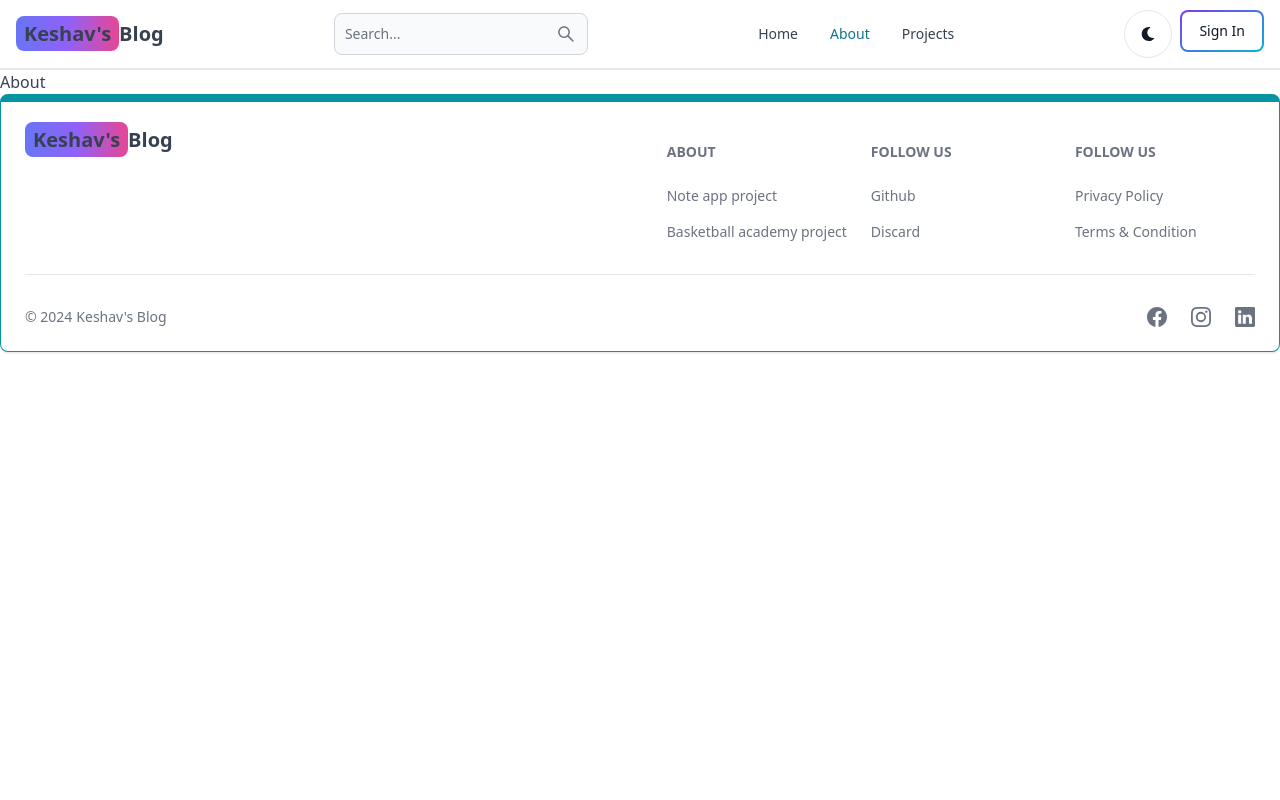
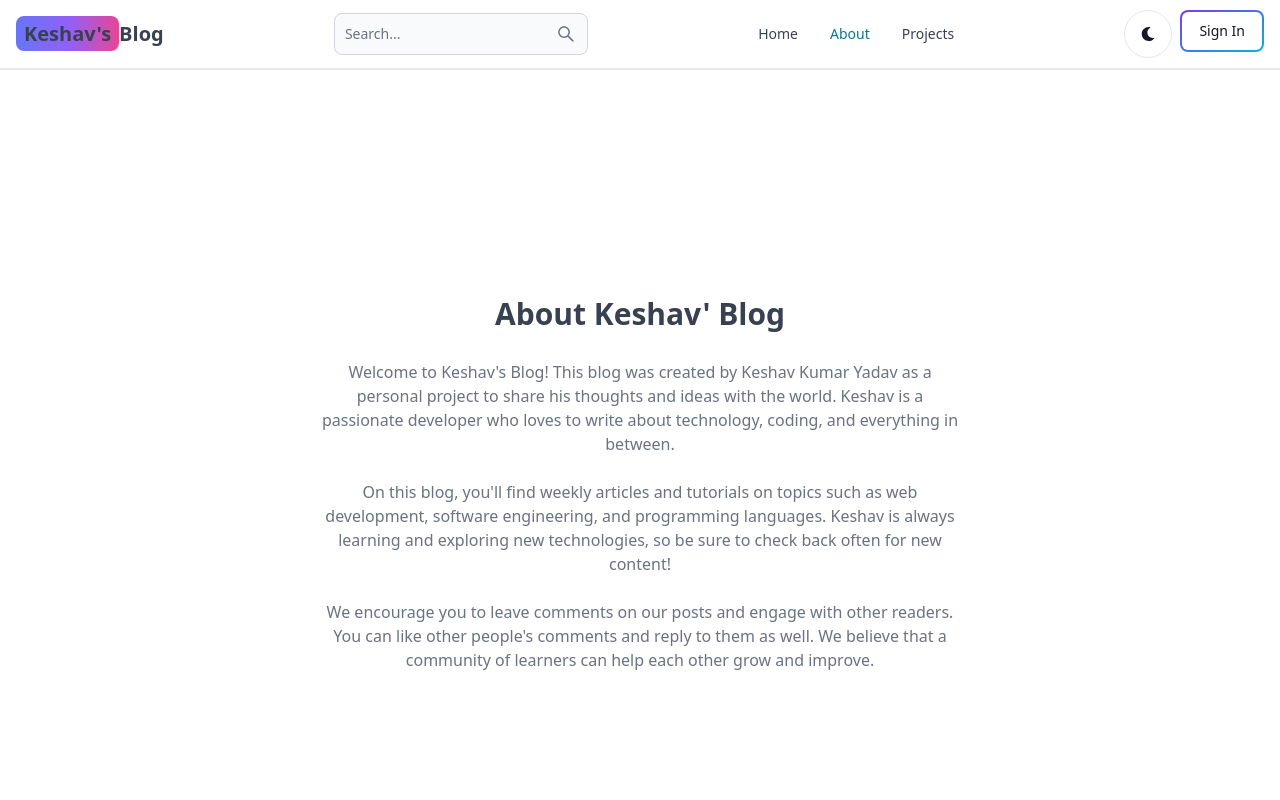
Before and after one commit to keshavyadav5/my-Blog, a React (Vite) app in the folder frontend/: page /about in a window 1280 px wide. Shown: the top 800 px of the page. Built offline with nearby package versions, Linux system fonts and the light colour scheme.

Commit message:
complete about and project pages

```diff
--- a/frontend/src/pages/About.jsx
+++ b/frontend/src/pages/About.jsx
@@ -2,8 +2,38 @@
 
 const About = () => {
   return (
-    <div>About</div>
-  )
+    <div className='min-h-screen flex items-center justify-center'>
+      <div className='max-w-2xl mx-auto p-3 text-center'>
+        <div>
+          <h1 className='text-3xl font font-semibold text-center my-7'>
+            About Keshav' Blog
+          </h1>
+          <div className='text-md text-gray-500 flex flex-col gap-6'>
+            <p>
+              Welcome to Keshav's Blog! This blog was created by Keshav Kumar Yadav
+              as a personal project to share his thoughts and ideas with the
+              world. Keshav is a passionate developer who loves to write about
+              technology, coding, and everything in between.
+            </p>
+
+            <p>
+              On this blog, you'll find weekly articles and tutorials on topics
+              such as web development, software engineering, and programming
+              languages. Keshav is always learning and exploring new
+              technologies, so be sure to check back often for new content!
+            </p>
+
+            <p>
+              We encourage you to leave comments on our posts and engage with
+              other readers. You can like other people's comments and reply to
+              them as well. We believe that a community of learners can help
+              each other grow and improve.
+            </p>
+          </div>
+        </div>
+      </div>
+    </div>
+  );
 }
 
 export default About
--- a/frontend/src/pages/Project.jsx
+++ b/frontend/src/pages/Project.jsx
@@ -1,8 +1,13 @@
 import React from 'react'
+import CallToAction from '../components/CallToAction'
 
 const Project = () => {
   return (
-    <div>Project</div>
+    <div className='min-h-screen max-w-2xl mx-auto flex justify-center items-center flex-col gap-6 p-3'>
+      <h1 className='text-3xl font-semibold'>Pojects</h1>
+      <p className='text-md text-gray-500'>Build fun and engaging projects while learning HTML, CSS, and JavaScript!</p>
+      <CallToAction />
+    </div>
   )
 }
 
```
